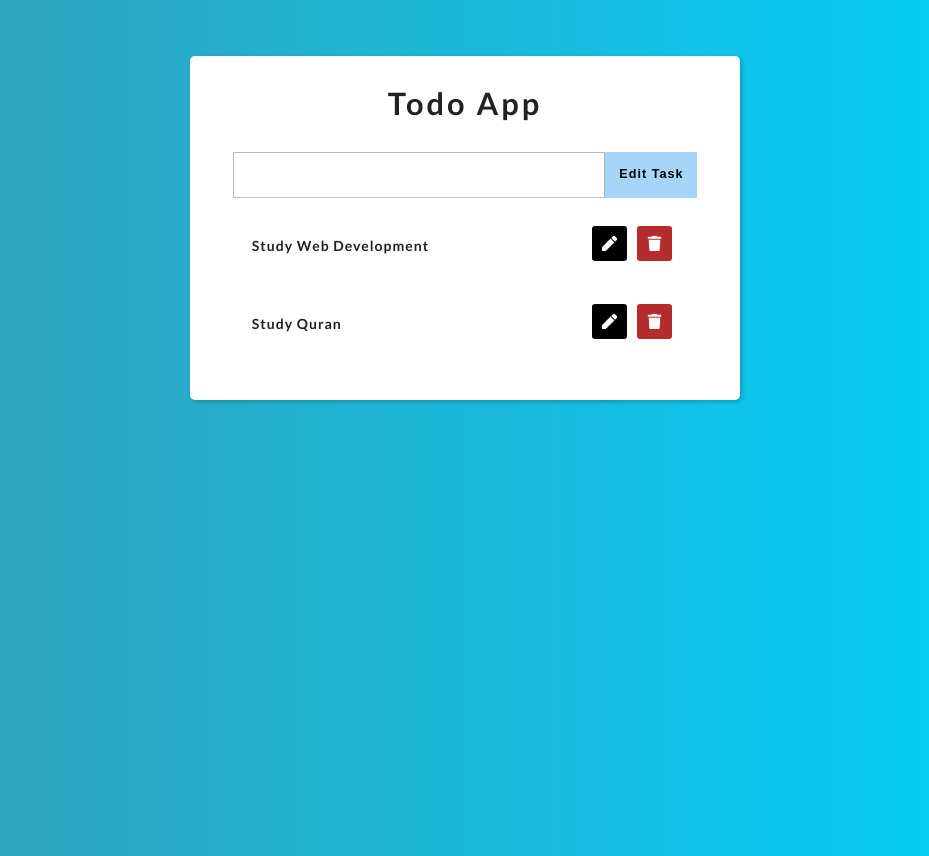
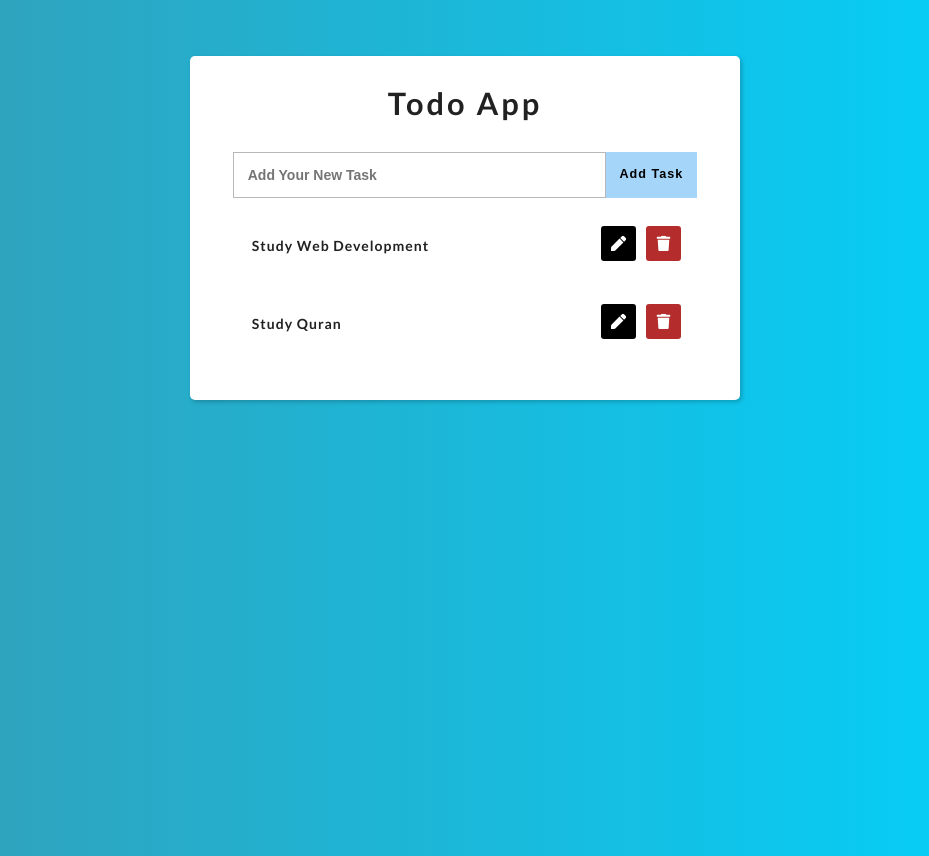
Before and after one commit to SheriefElnahas/16-React-Project-TodoList, a React (Vite) app: page / in a window 1280 px wide. Shown: the whole page, without its empty margins (175-1104 px from the left). Built offline with nearby package versions, Linux system fonts and the light colour scheme.

Commit message:
use better names and add comments

```diff
--- a/src/App.css
+++ b/src/App.css
@@ -54,7 +54,6 @@ body {
 }
 
 /* TaskList */
-
 .Task-List {
   list-style: none;
   padding: 0;
@@ -65,7 +64,7 @@ body {
   margin: 10px 0;
   font-weight: bold;
   border-radius: 3px;
-  width: 98%;
+  width: 100%;
   display: flex;
   justify-content: space-between;
   align-items: center;
--- a/src/App.jsx
+++ b/src/App.jsx
@@ -17,7 +17,9 @@ function App() {
       taskId: nanoid(),
     },
   ]);
+
   const [selectedTask, setSelectedTask] = useState();
+  const [toggleEdit, setToggleEdit] = useState(false);
 
   const onAddTask = (task) => {
     const newTask = {
@@ -29,12 +31,18 @@ function App() {
   };
 
   const onEditClick = (taskId) => {
-    const selectedTask = tasks.find((task) => task.taskId === taskId);
+    // 1- Extract the task that we want to edit
+    const taskTobeEdited = tasks.find((task) => task.taskId === taskId);
 
-    setSelectedTask(selectedTask);
+    // 2- Update selectedTask to the task that we extract so that we can pass it to EditTask Component
+    setSelectedTask(taskTobeEdited);
+
+    // 3- Show EditTask Component When we click on the edit icon
+    setToggleEdit(true);
   };
 
-  const onUpdatedTask = (updatedTaskName, id) => {
+  // This will be called from EditComponent And I Expect the id and the taskname
+  const onUpdateTask = (updatedTaskName, id) => {
     setTasks((prevTasks) => {
       prevTasks.map((task) => {
         if (task.taskId === id) {
@@ -45,14 +53,16 @@ function App() {
 
       return [...prevTasks];
     });
+    // Hide Edit After The Task Is Updated
+    setToggleEdit(false);
   };
 
   return (
     <div className="App">
       <h1>Todo App</h1>
-      {/* <AddTask onAddTask={onAddTask} /> */}
-      <EditTask selectedTask={selectedTask} onUpdatedTask={onUpdatedTask} />
 
+      {!toggleEdit && <AddTask onAddTask={onAddTask} />}
+      {toggleEdit && <EditTask selectedTask={selectedTask} onUpdateTask={onUpdateTask} />}
       <TaskList tasks={tasks} onEditClick={onEditClick} />
     </div>
   );
--- a/src/EditTask.jsx
+++ b/src/EditTask.jsx
@@ -1,26 +1,29 @@
 import { useEffect, useState } from 'react';
 
-function EditTask({ selectedTask, onUpdatedTask }) {
-  const [updatedInput, setUpdatedInput] = useState('');
+function EditTask({ selectedTask, onUpdateTask }) {
+  const [newInput, setNewInput] = useState('');
 
-  const handleEditUpdatedInput = (e) => {
-    setUpdatedInput(e.target.value);
+  const handleNewInput = (e) => {
+    setNewInput(e.target.value);
   };
 
+  // We used useEffect to execute this line of code only when selectedTask is defined.
   useEffect(() => {
-    setUpdatedInput(selectedTask?.taskName);
+    setNewInput(selectedTask.taskName);
   }, [selectedTask]);
 
   const handleSubmit = (e) => {
     e.preventDefault();
 
-    onUpdatedTask(updatedInput, selectedTask.taskId);
-    setUpdatedInput('');
+    // 1- Call the function from app and pass the updated input and the task id
+    onUpdateTask(newInput, selectedTask.taskId);
+
+    // 2- Clear the input
+    setNewInput('');
   };
   return (
     <form onSubmit={handleSubmit} className="Add-Task">
-      <input className="Add-Task-input" type="text" value={updatedInput} onChange={handleEditUpdatedInput} />
-
+      <input className="Add-Task-input" type="text" value={newInput} onChange={handleNewInput} />
       <button className="Add-Task-btn">Edit Task</button>
     </form>
   );
--- a/src/TaskList.jsx
+++ b/src/TaskList.jsx
@@ -1,25 +1,19 @@
-import { useState } from 'react';
-
 import { FaTrash } from 'react-icons/fa';
 import { FaPen } from 'react-icons/fa';
 
 function TaskList({ tasks, onEditClick }) {
-  const [editTask, setEditTask] = useState(false);
-
   return (
     <div>
       <ul className="Task-List">
         {tasks.map(({ taskName, taskId }) => {
           return (
-            <div key={taskId}>
-              <li className="Task-List-li">
+            <li key={taskId} className="Task-List-li">
               {taskName}
               <div className="icons">
                 <FaPen onClick={() => onEditClick(taskId)} />
                 <FaTrash />
               </div>
             </li>
-            </div>
           );
         })}
       </ul>
```
Lines whose indentation alone changed are shown as unchanged.
